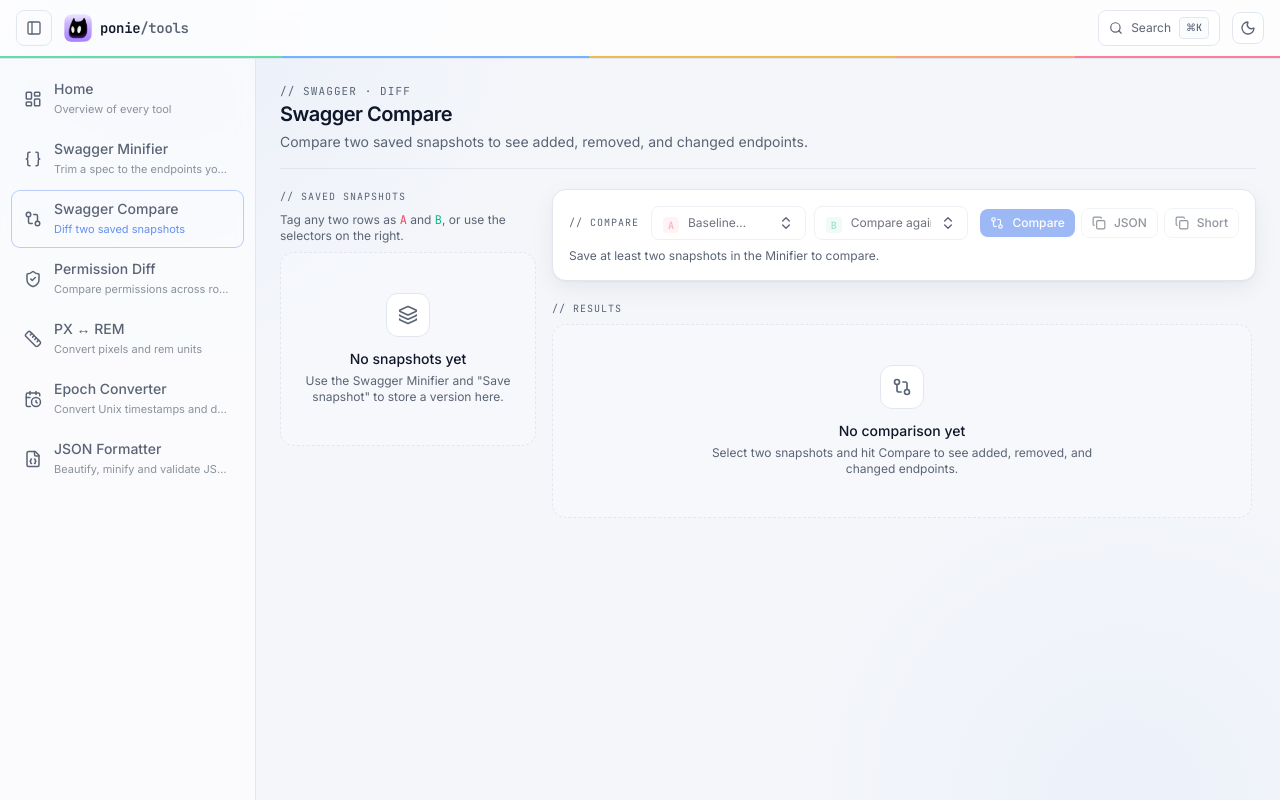
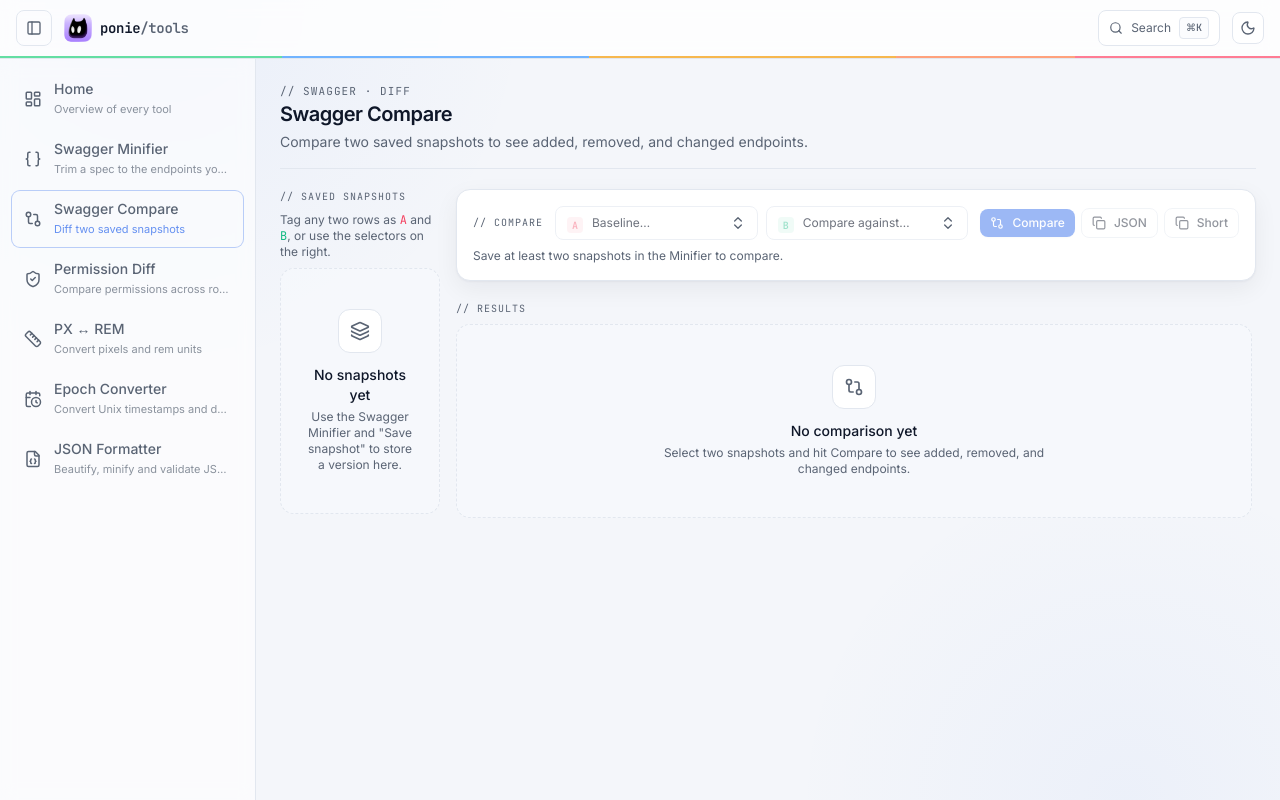
Before and after one commit to susuwatari15/ponie-tools, a Next.js app: page /swagger-compare in a window 1280 px wide. Built offline with nearby package versions, Linux system fonts and the light colour scheme.

Commit message:
refactor(swagger-compare): adjust grid layout proportions and spacing

```diff
--- a/src/app/permission-diff/page.tsx
+++ b/src/app/permission-diff/page.tsx
@@ -6,7 +6,7 @@
 
 const PermissionDiffPage: FC = () => {
 	return (
-		<div className="mx-auto w-full max-w-[1600px] space-y-5 p-4 sm:p-6">
+		<div className="mx-auto w-full space-y-5 p-4 sm:p-6">
 			<PageHeader
 				eyebrow="// permissions · diff"
 				title="Permission Diff Viewer"
--- a/src/app/swagger-compare/_components/SwaggerComparePanel.tsx
+++ b/src/app/swagger-compare/_components/SwaggerComparePanel.tsx
@@ -182,7 +182,7 @@
   return (
     <div
       className={cn(
-        "grid grid-cols-1 gap-4 lg:grid-cols-[minmax(0,16rem)_minmax(0,1fr)] lg:grid-rows-1",
+        "grid grid-cols-1 gap-4 lg:grid-cols-[minmax(0,1fr)_minmax(0,5fr)] lg:grid-rows-1",
         className,
       )}
     >
@@ -334,8 +334,8 @@
           </p>
           <div
             className={cn(
-              "grid min-h-0 flex-1 grid-cols-1 gap-4",
-              hasDiff && "lg:grid-cols-[minmax(0,17rem)_minmax(0,1fr)]",
+              "grid min-h-0 flex-1 grid-cols-1 gap-2",
+              hasDiff && "lg:grid-cols-[minmax(0,1fr)_minmax(0,3fr)]",
             )}
           >
             {hasDiff ? (
```
